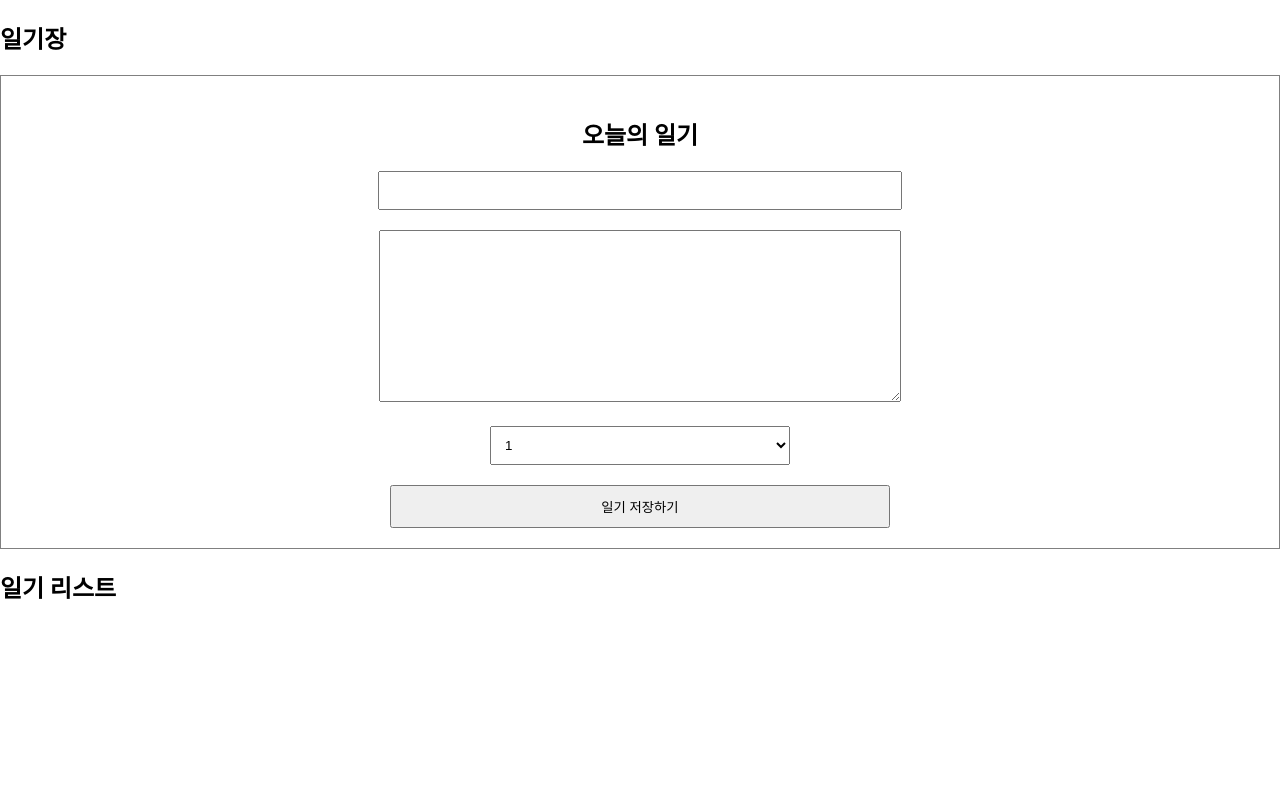
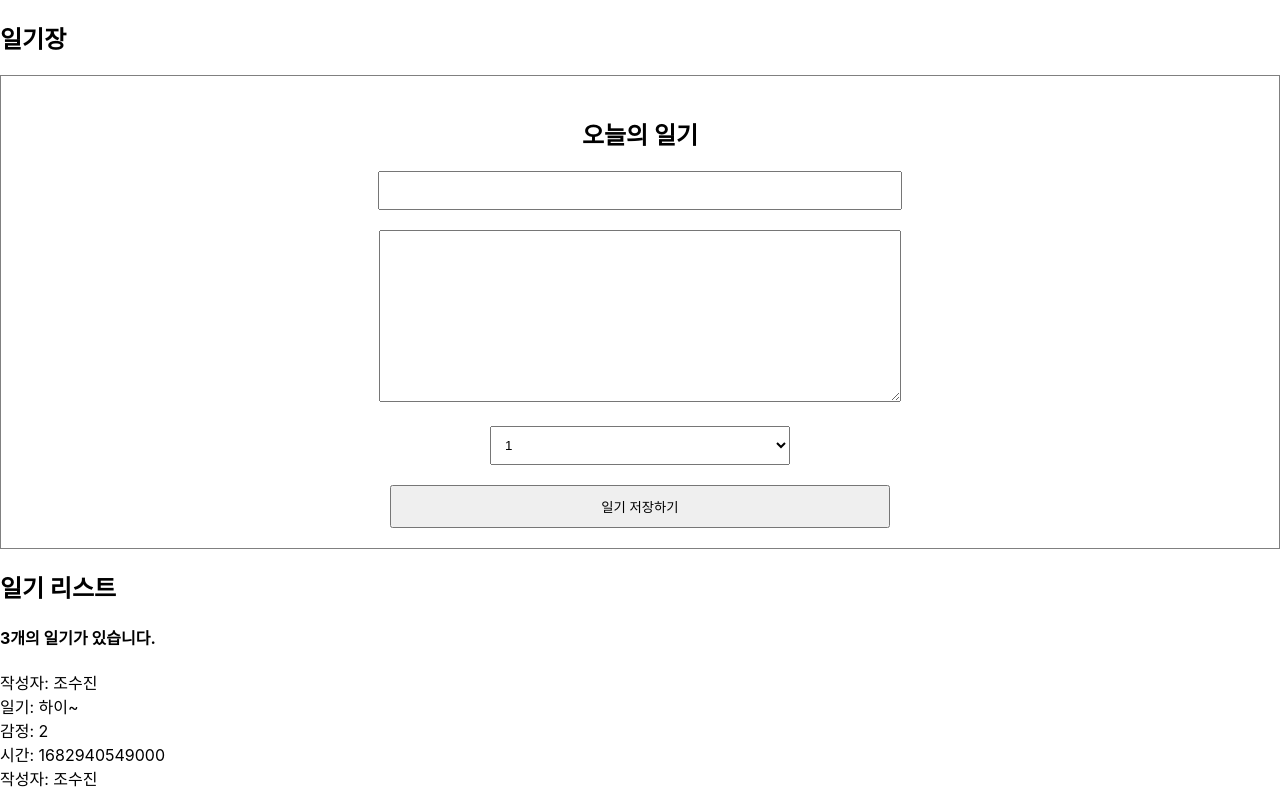
Before and after one commit to sujinjwa/simple-diary, a React (Create React App) app: page / in a window 1280 px wide. Shown: the top 793 px of the page. Built offline with nearby package versions, Linux system fonts and the light colour scheme; the HTML template or start-up script is replaced by a standard one.

Commit message:
feat: 일기 리스트 렌더링

```diff
--- a/src/App.js
+++ b/src/App.js
@@ -3,9 +3,27 @@ import DiaryEditor from './DiaryEditor';
 import DiaryList from './DiaryList';
 
 const dummyList = [
-  { author: '조수진', content: '하이~', emotion: 2 },
-  { author: '조수진', content: '하이2~', emotion: 2 },
-  { author: '조수진', content: '하이3~', emotion: 2 },
+  {
+    id: 1,
+    author: '조수진',
+    content: '하이~',
+    emotion: 2,
+    created_date: new Date().getTime(),
+  },
+  {
+    id: 2,
+    author: '조수진',
+    content: '하이2~',
+    emotion: 2,
+    created_date: new Date().getTime(),
+  },
+  {
+    id: 3,
+    author: '조수진',
+    content: '하이3~',
+    emotion: 2,
+    created_date: new Date().getTime(),
+  },
 ];
 
 function App() {
--- a/src/DiaryList.js
+++ b/src/DiaryList.js
@@ -1,10 +1,26 @@
 const DiaryList = ({ diaryList }) => {
-  console.log(diaryList);
   return (
     <div>
       <h2>일기 리스트</h2>
+      <h4>{diaryList.length}개의 일기가 있습니다.</h4>
+      <div>
+        {diaryList.map((elem) => {
+          return (
+            <div key={elem.id}>
+              <div>작성자: {elem.author}</div>
+              <div>일기: {elem.content}</div>
+              <div>감정: {elem.emotion}</div>
+              <div>시간: {elem.created_date}</div>
+            </div>
+          );
+        })}
+      </div>
     </div>
   );
 };
 
+DiaryList.defaultProps = {
+  diaryList: [],
+};
+
 export default DiaryList;
```
